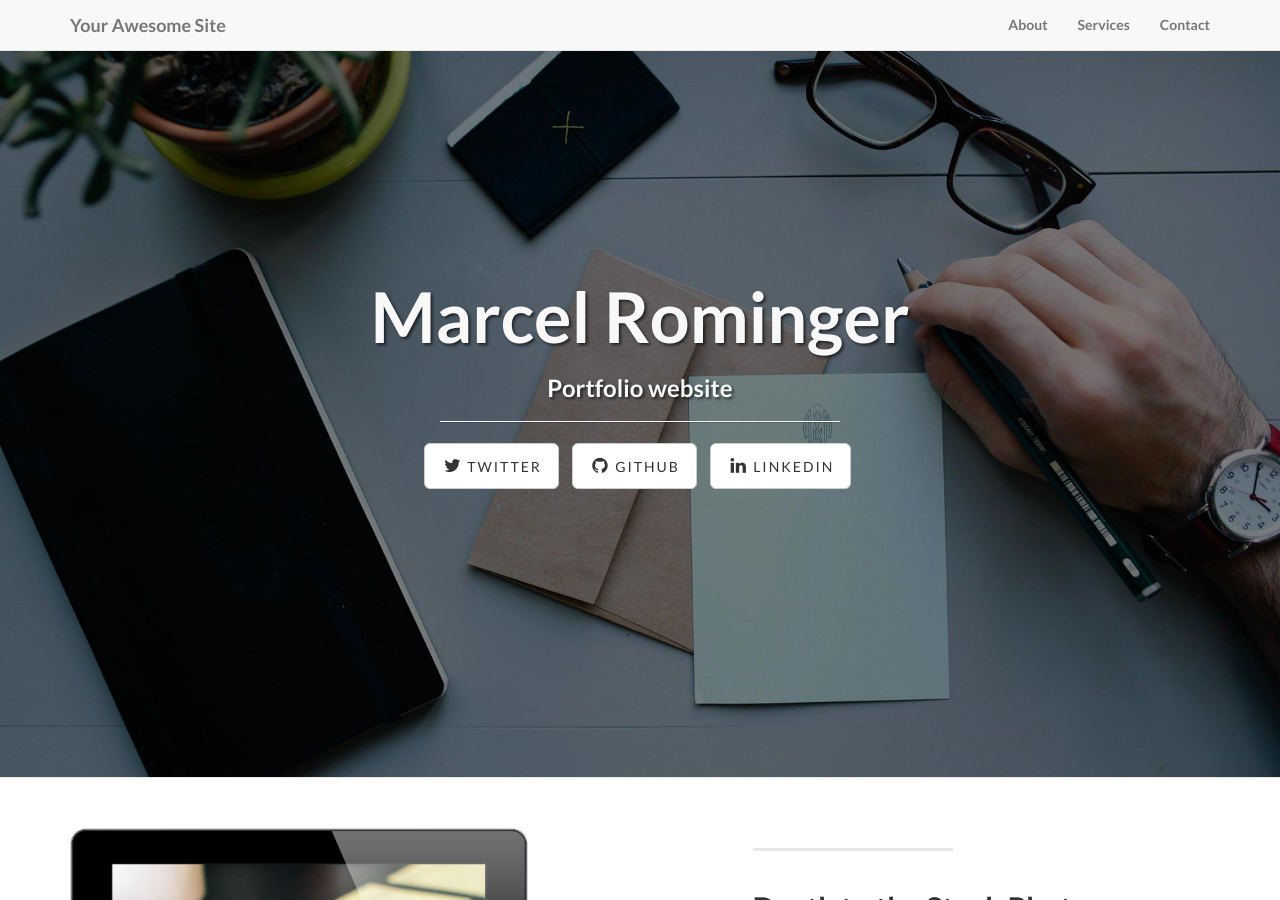
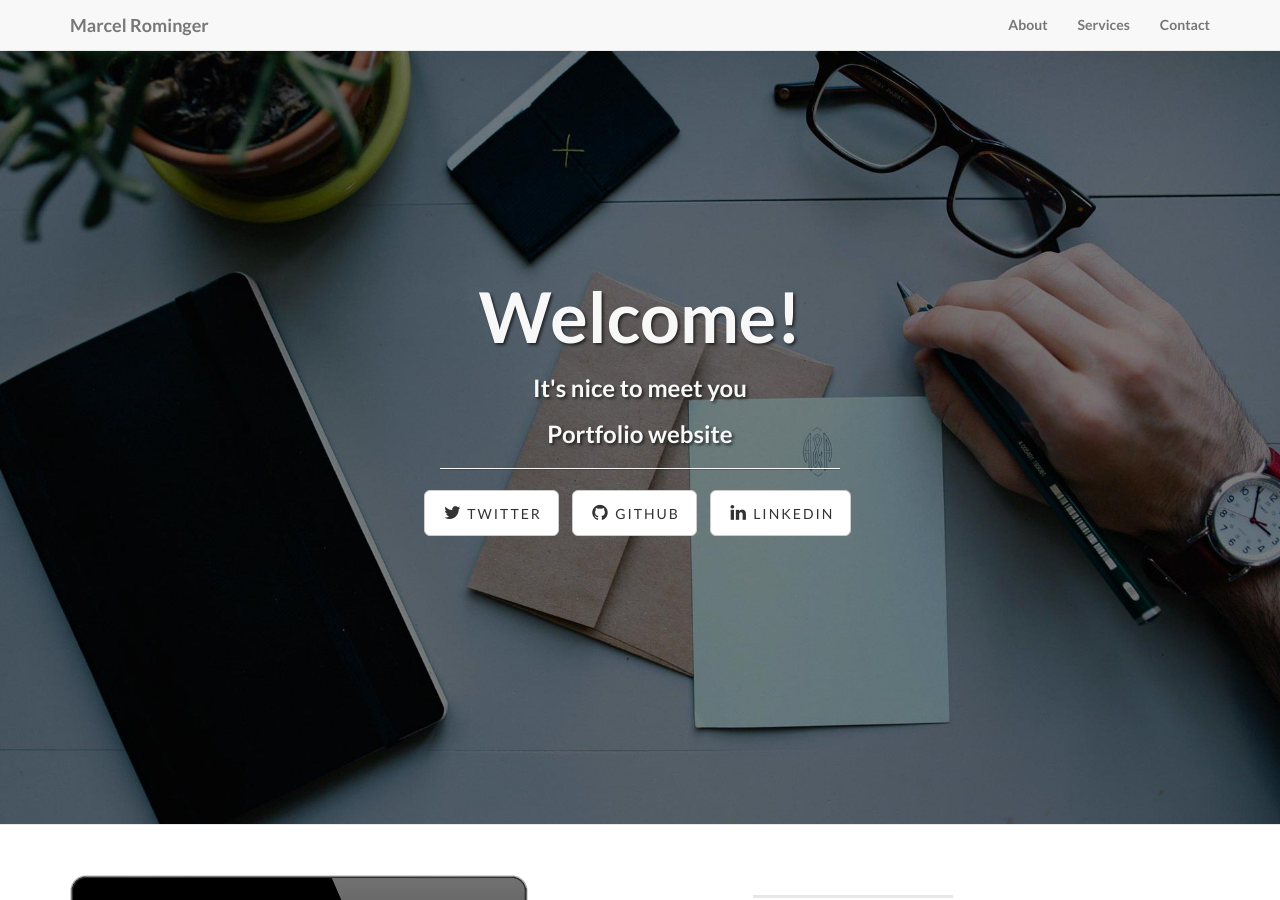
Before and after one commit to marororom/marororom.github.io, a Jekyll site: the page built from index.html, in a window 1280 px wide and 900 px high. Built offline with Jekyll 4.4.1, drawn with Linux system fonts in a browser that asks for light colours.

Commit message:
Changed title and header

```diff
--- a/_includes/header.html
+++ b/_includes/header.html
@@ -9,9 +9,10 @@
                 <span class="icon-bar"></span>
                 <span class="icon-bar"></span>
             </button>
-            <a class="navbar-brand" href="#">{{ site.title }}</a>
+            <!--<a class="navbar-brand" href="#">{{ site.title }}</a>-->
+            <a class="navbar-brand" href="#">Marcel Rominger</a>
         </div>
-        <!-- Collect the nav links, forms, and other content for toggling -->
+<!-- Collect the nav links, forms, and other content for toggling -->
         <div class="collapse navbar-collapse" id="bs-example-navbar-collapse-1">
             <ul class="nav navbar-nav navbar-right">
                 <li>
@@ -38,7 +39,10 @@
         <div class="row">
             <div class="col-lg-12">
                 <div class="intro-message">
-                    <h1>{{ page.title }}</h1>
+                    <!--<h1>{{ page.title }}</h1>
+                    <h3>{{ page.subTitle }}</h3>-->
+                    <h1>Welcome!</h1>
+                    <h3>It's nice to meet you</h3>
                     <h3>{{ page.subTitle }}</h3>
                     <hr class="intro-divider">
                     <ul class="list-inline intro-social-buttons">
```
